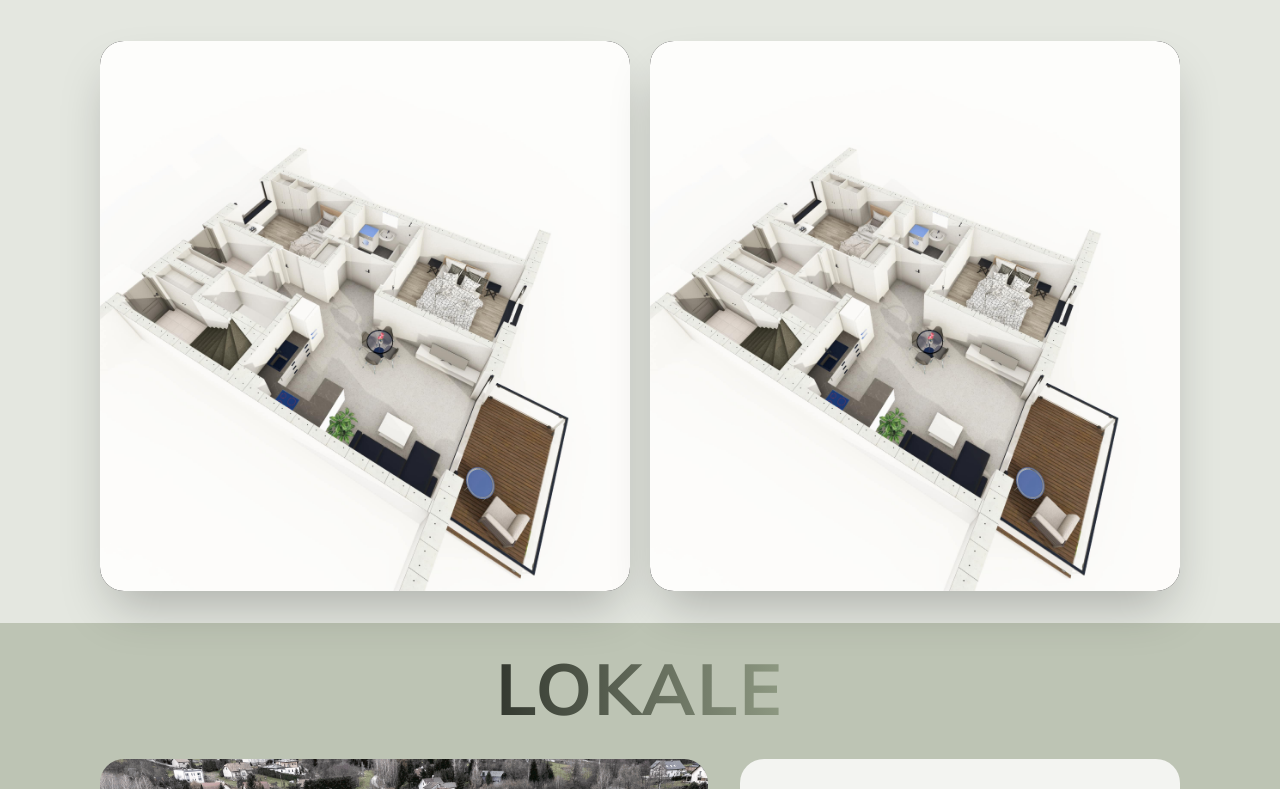
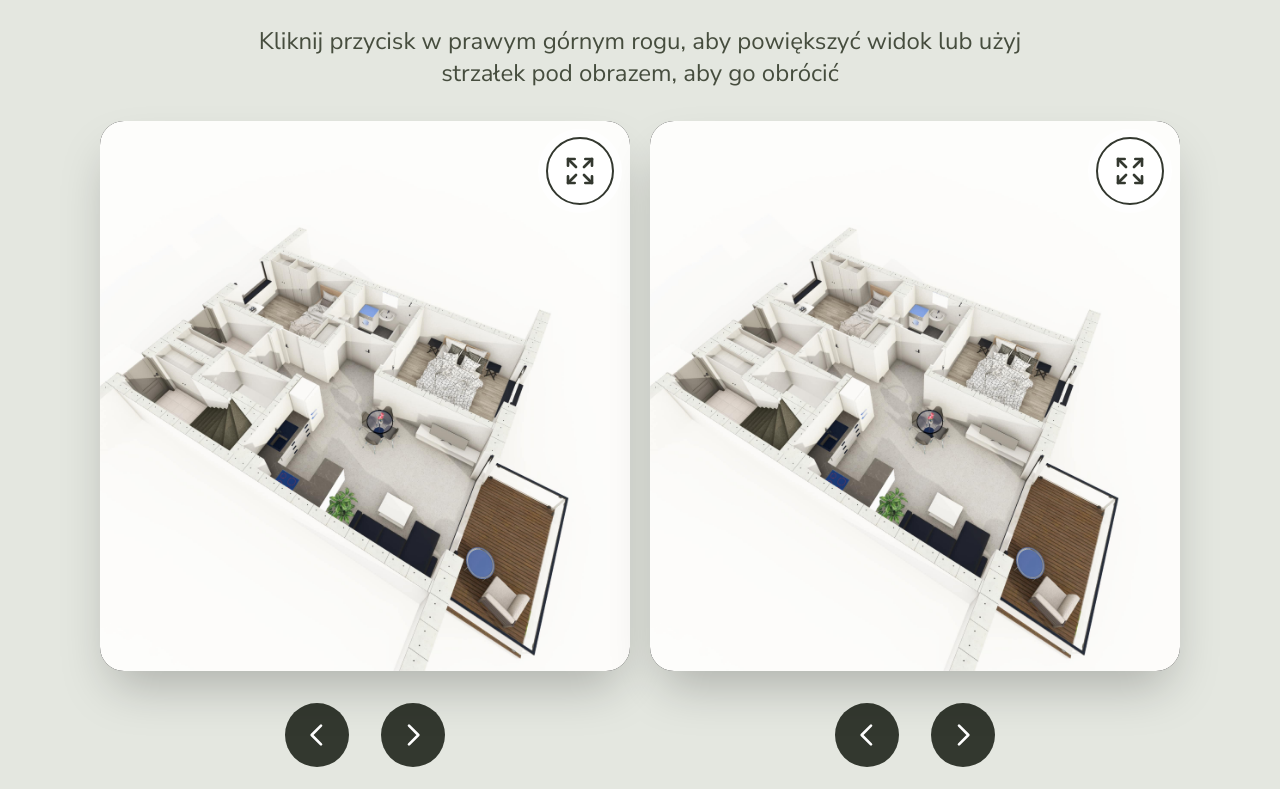
Before and after one commit to ruffaaw/pulaskiego-website, a Next.js app: page / in a window 1280 px wide. Shown: the part 7351-8140 px from the top of the page. Built offline with nearby package versions, Linux system fonts and the light colour scheme.

Commit message:
feat: expanded view

```diff
--- a/components/House360View.tsx
+++ b/components/House360View.tsx
@@ -1,6 +1,7 @@
 "use client";
 import { useState, useRef, useEffect } from "react";
 import { motion } from "framer-motion";
+import { Expand } from "lucide-react";
 
 const House360View = () => {
   const [currentIndex1, setCurrentIndex1] = useState(0);
@@ -162,13 +163,19 @@ const House360View = () => {
       >
         Poznaj swoje przyszłe mieszkanie
       </motion.p>
-
+      <motion.p
+        className="mt-4 text-lg sm:text-xl md:text-2xl text-green-spring-700 text-center max-w-3xl mx-auto"
+        data-aos="fade-up"
+        data-aos-delay="300"
+      >
+        Kliknij przycisk w prawym górnym rogu, aby powiększyć widok lub użyj
+        strzałek pod obrazem, aby go obrócić
+      </motion.p>
       <div className="w-full flex flex-col lg:flex-row justify-between gap-5">
         <div>
           <motion.div
             ref={containerRef1}
-            className="w-full max-w-5xl h-[300px] sm:h-[400px] md:h-[500px] lg:h-[550px] relative cursor-pointer select-none bg-black rounded-3xl shadow-2xl overflow-hidden mt-8"
-            onClick={handleZoom1}
+            className="w-full max-w-5xl h-[300px] sm:h-[400px] md:h-[500px] lg:h-[550px] relative select-none bg-black rounded-3xl shadow-2xl overflow-hidden mt-8"
             onMouseDown={handleMouseDown1}
             onMouseMove={handleMouseMove1}
             onMouseUp={handleMouseUp1}
@@ -186,14 +193,75 @@ const House360View = () => {
               alt={`House view ${currentIndex1}`}
               className="w-full h-full object-cover pointer-events-none"
             />
+            <button
+              onClick={(e) => {
+                e.stopPropagation();
+                handleZoom1();
+              }}
+              className="absolute top-2 right-2 p-2 bg-white bg-opacity-80 rounded-full hover:bg-opacity-100 transition-all z-10"
+              aria-label="Powiększ obraz"
+            >
+              <div className="p-4 bg-white border-2 border-green-spring-900 rounded-full hover:bg-green-spring-400 transition-all">
+                <Expand className="h-8 w-8 text-green-spring-900" />
+              </div>
+            </button>
           </motion.div>
+          <div className="flex justify-center items-center gap-8 mt-8">
+            <button
+              onClick={() => handleArrowClick1("left")}
+              onMouseDown={() => startContinuousScroll1("left")}
+              onMouseUp={stopContinuousScroll1}
+              onMouseLeave={stopContinuousScroll1}
+              onTouchStart={() => startContinuousScroll1("left")}
+              onTouchEnd={stopContinuousScroll1}
+              className="p-4 bg-green-spring-900 rounded-full hover:bg-green-spring-700 transition-all"
+            >
+              <svg
+                xmlns="http://www.w3.org/2000/svg"
+                className="h-8 w-8 text-white"
+                fill="none"
+                viewBox="0 0 24 24"
+                stroke="currentColor"
+              >
+                <path
+                  strokeLinecap="round"
+                  strokeLinejoin="round"
+                  strokeWidth={2}
+                  d="M15 19l-7-7 7-7"
+                />
+              </svg>
+            </button>
+            <button
+              onClick={() => handleArrowClick1("right")}
+              onMouseDown={() => startContinuousScroll1("right")}
+              onMouseUp={stopContinuousScroll1}
+              onMouseLeave={stopContinuousScroll1}
+              onTouchStart={() => startContinuousScroll1("right")}
+              onTouchEnd={stopContinuousScroll1}
+              className="p-4 bg-green-spring-900 rounded-full hover:bg-green-spring-700 transition-all"
+            >
+              <svg
+                xmlns="http://www.w3.org/2000/svg"
+                className="h-8 w-8 text-white"
+                fill="none"
+                viewBox="0 0 24 24"
+                stroke="currentColor"
+              >
+                <path
+                  strokeLinecap="round"
+                  strokeLinejoin="round"
+                  strokeWidth={2}
+                  d="M9 5l7 7-7 7"
+                />
+              </svg>
+            </button>
+          </div>
         </div>
 
         <div>
           <motion.div
             ref={containerRef2}
-            className="w-full max-w-5xl h-[300px] sm:h-[400px] md:h-[500px] lg:h-[550px] relative cursor-pointer select-none bg-black rounded-3xl shadow-2xl overflow-hidden mt-8"
-            onClick={handleZoom2}
+            className="w-full max-w-5xl h-[300px] sm:h-[400px] md:h-[500px] lg:h-[550px] relative select-none bg-black rounded-3xl shadow-2xl overflow-hidden mt-8"
             onMouseDown={handleMouseDown2}
             onMouseMove={handleMouseMove2}
             onMouseUp={handleMouseUp2}
@@ -211,7 +279,69 @@ const House360View = () => {
               alt={`House view ${currentIndex2}`}
               className="w-full h-full object-cover pointer-events-none"
             />
+            <button
+              onClick={(e) => {
+                e.stopPropagation();
+                handleZoom2();
+              }}
+              className="absolute top-2 right-2 p-2 bg-white bg-opacity-80 rounded-full hover:bg-opacity-100 transition-all z-10"
+              aria-label="Powiększ obraz"
+            >
+              <div className="p-4 bg-white border-2 border-green-spring-900 rounded-full hover:bg-green-spring-400 transition-all">
+                <Expand className="h-8 w-8 text-green-spring-900" />
+              </div>
+            </button>
           </motion.div>
+          <div className="flex justify-center items-center gap-8 mt-8">
+            <button
+              onClick={() => handleArrowClick2("left")}
+              onMouseDown={() => startContinuousScroll2("left")}
+              onMouseUp={stopContinuousScroll2}
+              onMouseLeave={stopContinuousScroll2}
+              onTouchStart={() => startContinuousScroll2("left")}
+              onTouchEnd={stopContinuousScroll2}
+              className="p-4 bg-green-spring-900 rounded-full hover:bg-green-spring-700 transition-all"
+            >
+              <svg
+                xmlns="http://www.w3.org/2000/svg"
+                className="h-8 w-8 text-white"
+                fill="none"
+                viewBox="0 0 24 24"
+                stroke="currentColor"
+              >
+                <path
+                  strokeLinecap="round"
+                  strokeLinejoin="round"
+                  strokeWidth={2}
+                  d="M15 19l-7-7 7-7"
+                />
+              </svg>
+            </button>
+            <button
+              onClick={() => handleArrowClick2("right")}
+              onMouseDown={() => startContinuousScroll2("right")}
+              onMouseUp={stopContinuousScroll2}
+              onMouseLeave={stopContinuousScroll2}
+              onTouchStart={() => startContinuousScroll2("right")}
+              onTouchEnd={stopContinuousScroll2}
+              className="p-4 bg-green-spring-900 rounded-full hover:bg-green-spring-700 transition-all"
+            >
+              <svg
+                xmlns="http://www.w3.org/2000/svg"
+                className="h-8 w-8 text-white"
+                fill="none"
+                viewBox="0 0 24 24"
+                stroke="currentColor"
+              >
+                <path
+                  strokeLinecap="round"
+                  strokeLinejoin="round"
+                  strokeWidth={2}
+                  d="M9 5l7 7-7 7"
+                />
+              </svg>
+            </button>
+          </div>
         </div>
       </div>
 
```
